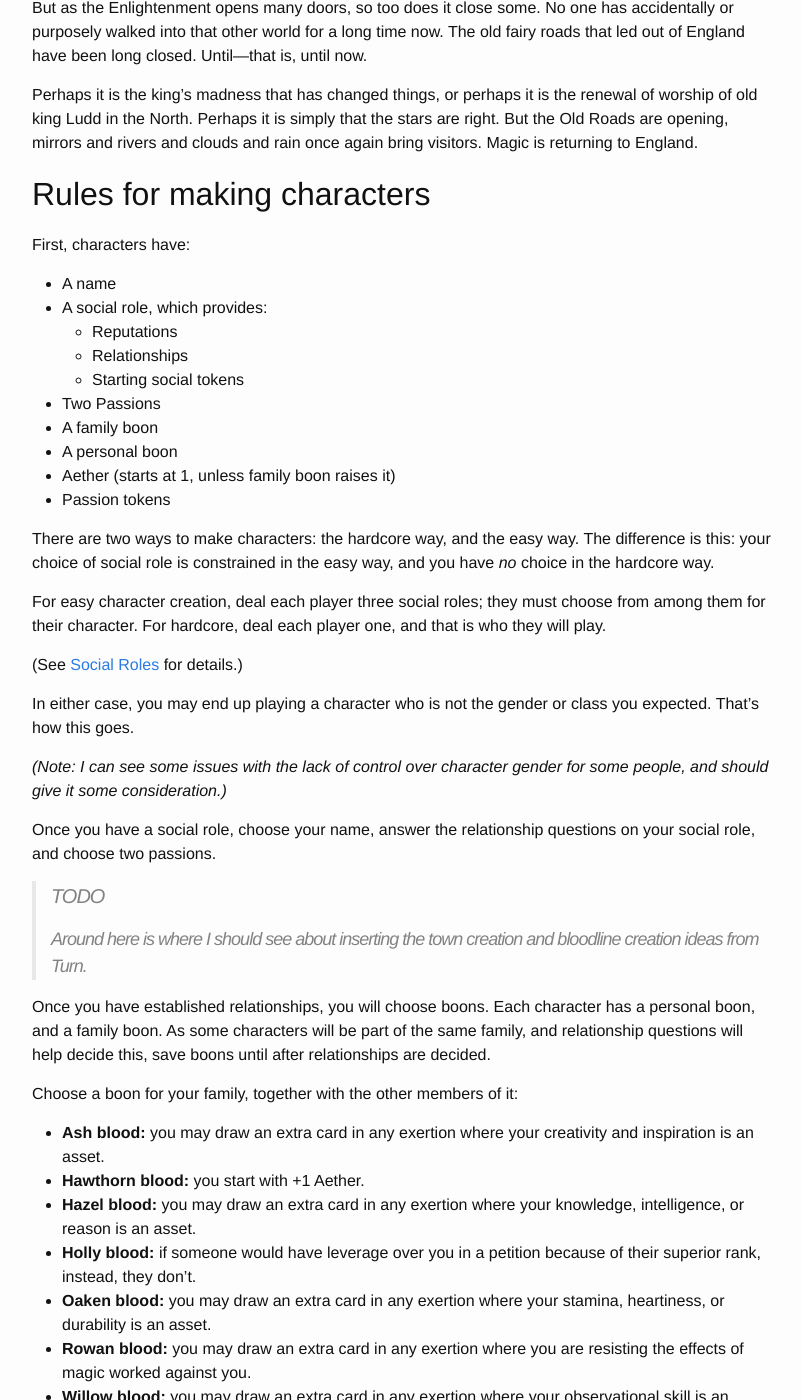
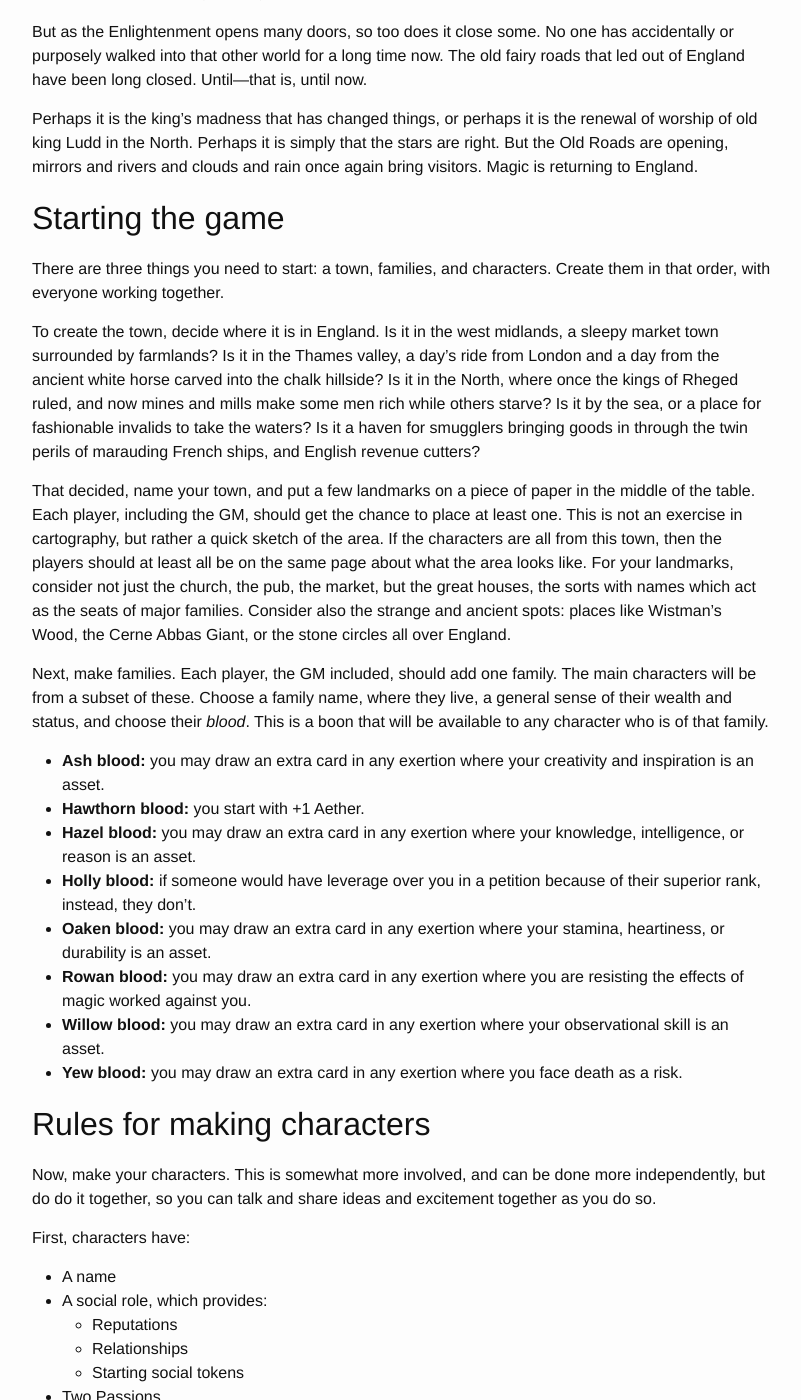
Before and after one commit to wlonk/arcadia, a Jekyll site: the page built from rules/index.md, in a window 1280 px wide and 1400 px high, scrolled down 3708 px. Shown: the whole window, without its empty margins (238-1039 px from the left). Built offline with Jekyll 4.4.1, drawn with Linux system fonts in a browser that asks for light colours; some web fonts are replaced; some of the changed text lies outside the part shown.

Commit message:
Add town and family rules

```diff
--- a/rules/index.md
+++ b/rules/index.md
@@ -131,7 +131,57 @@ renewal of worship of old king Ludd in the North. Perhaps it is simply that the
 stars are right. But the Old Roads are opening, mirrors and rivers and clouds
 and rain once again bring visitors. Magic is returning to England.
 
+## Starting the game
+
+There are three things you need to start: a town, families, and characters.
+Create them in that order, with everyone working together.
+
+To create the town, decide where it is in England. Is it in the west midlands,
+a sleepy market town surrounded by farmlands? Is it in the Thames valley, a
+day's ride from London and a day from the ancient white horse carved into the
+chalk hillside? Is it in the North, where once the kings of Rheged ruled, and
+now mines and mills make some men rich while others starve? Is it by the sea,
+or a place for fashionable invalids to take the waters? Is it a haven for
+smugglers bringing goods in through the twin perils of marauding French ships,
+and English revenue cutters?
+
+That decided, name your town, and put a few landmarks on a piece of paper in
+the middle of the table. Each player, including the GM, should get the chance
+to place at least one. This is not an exercise in cartography, but rather a
+quick sketch of the area. If the characters are all from this town, then the
+players should at least all be on the same page about what the area looks like.
+For your landmarks, consider not just the church, the pub, the market, but the
+great houses, the sorts with names which act as the seats of major families.
+Consider also the strange and ancient spots: places like Wistman's Wood, the
+Cerne Abbas Giant, or the stone circles all over England.
+
+Next, make families. Each player, the GM included, should add one family. The
+main characters will be from a subset of these. Choose a family name, where
+they live, a general sense of their wealth and status, and choose their
+_blood_. This is a boon that will be available to any character who is of that
+family.
+
+  - **Ash blood:** you may draw an extra card in any exertion where your
+    creativity and inspiration is an asset.
+  - **Hawthorn blood:** you start with +1 Aether.
+  - **Hazel blood:** you may draw an extra card in any exertion where your
+    knowledge, intelligence, or reason is an asset.
+  - **Holly blood:** if someone would have leverage over you in a petition
+    because of their superior rank, instead, they don't.
+  - **Oaken blood:** you may draw an extra card in any exertion where your
+    stamina, heartiness, or durability is an asset.
+  - **Rowan blood:** you may draw an extra card in any exertion where you are
+    resisting the effects of magic worked against you.
+  - **Willow blood:** you may draw an extra card in any exertion where your
+    observational skill is an asset.
+  - **Yew blood:** you may draw an extra card in any exertion where you face
+    death as a risk.
+
 ## Rules for making characters
+
+Now, make your characters. This is somewhat more involved, and can be done more
+independently, but do do it together, so you can talk and share ideas and
+excitement together as you do so.
 
 First, characters have:
 
@@ -165,36 +215,7 @@ for some people, and should give it some consideration.)_
 Once you have a social role, choose your name, answer the relationship
 questions on your social role, and choose two passions.
 
-> #### TODO
-> {: .no_toc}
->
-> Around here is where I should see about inserting the town creation and
-> bloodline creation ideas from _Turn_.
-
-Once you have established relationships, you will choose boons. Each character
-has a personal boon, and a family boon. As some characters will be part of the
-same family, and relationship questions will help decide this, save boons until
-after relationships are decided.
-
-Choose a boon for your family, together with the other members of it:
-
-  - **Ash blood:** you may draw an extra card in any exertion where your
-    creativity and inspiration is an asset.
-  - **Hawthorn blood:** you start with +1 Aether.
-  - **Hazel blood:** you may draw an extra card in any exertion where your
-    knowledge, intelligence, or reason is an asset.
-  - **Holly blood:** if someone would have leverage over you in a petition
-    because of their superior rank, instead, they don't.
-  - **Oaken blood:** you may draw an extra card in any exertion where your
-    stamina, heartiness, or durability is an asset.
-  - **Rowan blood:** you may draw an extra card in any exertion where you are
-    resisting the effects of magic worked against you.
-  - **Willow blood:** you may draw an extra card in any exertion where your
-    observational skill is an asset.
-  - **Yew blood:** you may draw an extra card in any exertion where you face
-    death as a risk.
-
-Choose a personal boon:
+Now choose a personal boon:
 
   - **Jupiter:** Wealth is easy for you. You may draw an extra card in any
     exertion where expenditure of money would facilitate matters.
@@ -215,10 +236,10 @@ Choose a personal boon:
     exertion where you seek to create or discover something new, unknown to the
     world at this point.
   - **Venus:** You are incredibly beautiful. You have leverage in any situation
-    where you are petitioning someone who would reasonably be attracted to you.
+    where you are petitioning someone who would be swayed by your beauty.
 
-These boons and the names of them are not the sorts of things that the
-characters are aware of or discuss in-fiction. They are for you, the players,
+These boons and the family boons are not the sorts of things that the
+_characters_ are aware of or discuss in-fiction. They are for you, the players,
 only.
 
 Then choose two passions for your character. See [Passions](#appendix-passions)
@@ -226,6 +247,9 @@ for details.
 
 Your character starts with a number of social tokens based on their social
 role, and two passion tokens.
+
+Be sure to ask and answer this for each character: why might they need magic?
+Why might a fairy take an interest in them?
 
 > #### So it's a bunch of rich white people, right?
 >
@@ -496,15 +520,31 @@ particular offering bargains as a fairy.
 
 ### Fairy stories
 
-> #### TODO
-> {: .no_toc}
->
-> I should talk about how and why to use the fairy, what it does for the story,
-> and what the Otherworld is like.
+So, this is a game about people who gain the notice of a fairy. That is, it is
+a game of fairy stories. You might be forgiven for asking why. To my mind,
+fairy stories are stories that warn against easy answers and simplistic
+understanding. They remind us of the complexities of the situations we can find
+ourselves in. Wishing and hoping and having a fairy "fix" things for you rarely
+turns out well, no matter how valid your wishes and hopes may be. That is to
+say: fairy stories are about the value of _doing the work_ and the risks of
+trying to take short-cuts.
+
+How, then, do you do that in this game? Especially given that everyone knows
+better than to trust what a fairy says, how do you make the temptation real?
+
+There are two parts, ultimately: the carrot and the stick. The stick is
+obvious: for all but the most privileged, life in Regency England is a
+collection of restraints and constraints, disappointments and compromises. The
+carrot is this: the fairy must offer real fixes for small problems, so that
+when they offer dangerous and broken fixes for larger problems, they have a
+trustworthy track record to back them up. They are not a constant exercise in
+deception and punishment. They are a pusher, offering what you want now, such
+that when you _need_ them, they can demand more than you can pay.
 
 ### Techniques and Tools
 
-**Acting is Reacting:** keep the camera on the listener, not the speaker.
+**Acting is Reacting:** keep the camera on the listener, not the speaker. Show
+their reactions.
 
 **Breathing Space:** not every scene should involve "that won't be so easy".
 Scenes like that tend to be dramatic up-beats, where the character faces the
```
